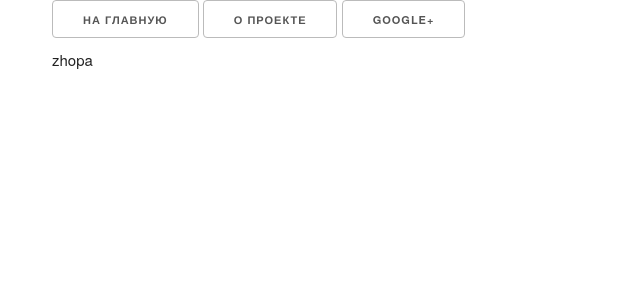
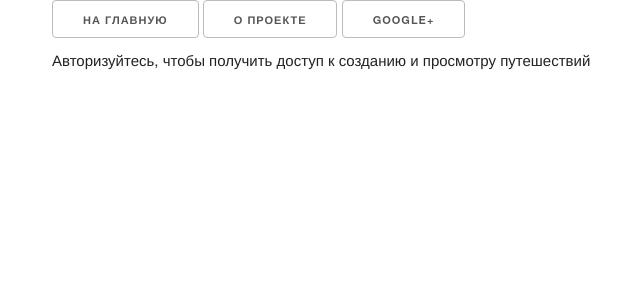
Before and after one commit to miguel-vn/travel_payments_web, a Django app: template payments_logic/templates/travels_list.html in a window 1280 px wide. Shown: the top 300 px of the page, without its empty margins (108-748 px from the left). Run offline with Django 3.2, Linux system fonts and the light colour scheme; the template is opened without the code that fills it, so the values that code supplies are empty.

Commit message:
Message for unauthorized users

```diff
--- a/payments_logic/templates/travels_list.html
+++ b/payments_logic/templates/travels_list.html
@@ -13,8 +13,8 @@
                 {% endfor %}
             </ul>
         </div>
-            {% else %}
-        <p>zhopa</p>
+    {% else %}
+        <p>Авторизуйтесь, чтобы получить доступ к созданию и просмотру путешествий</p>
 
     {% endif %}
 {% endblock %}
```
